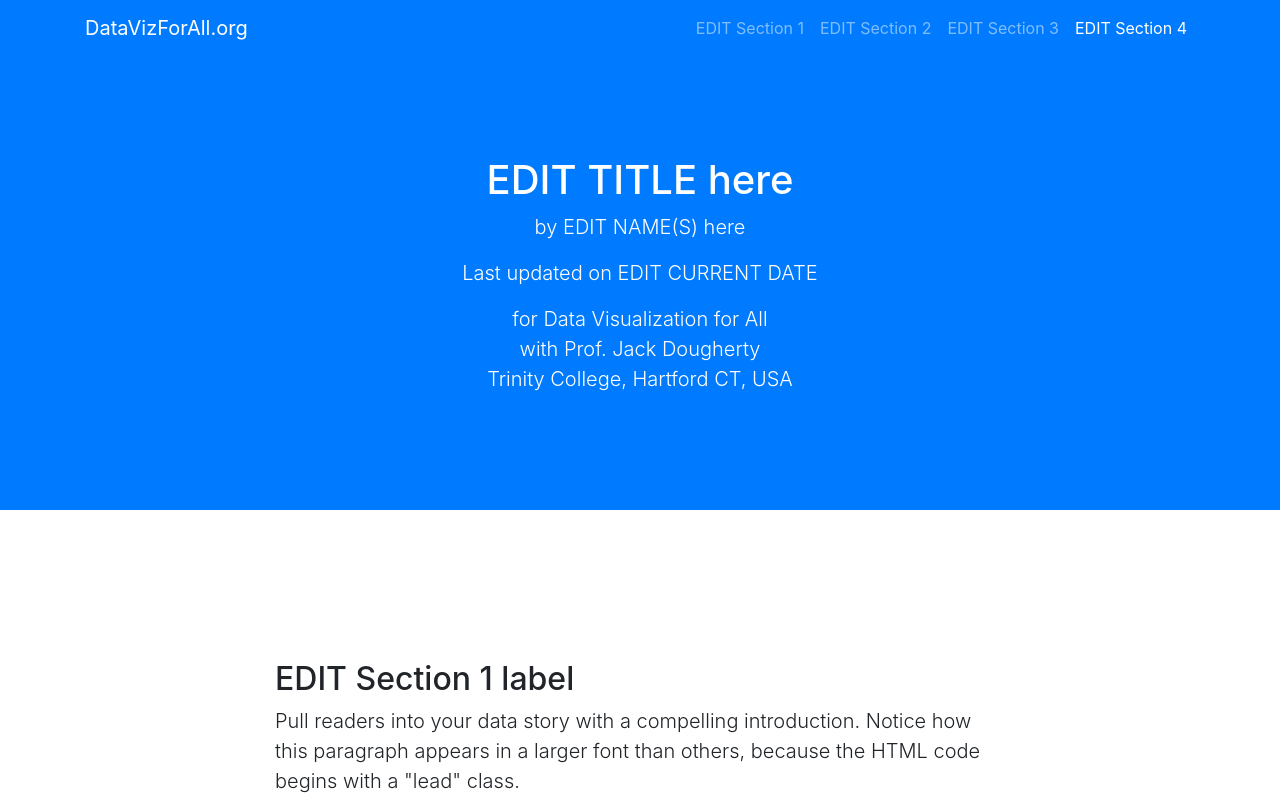
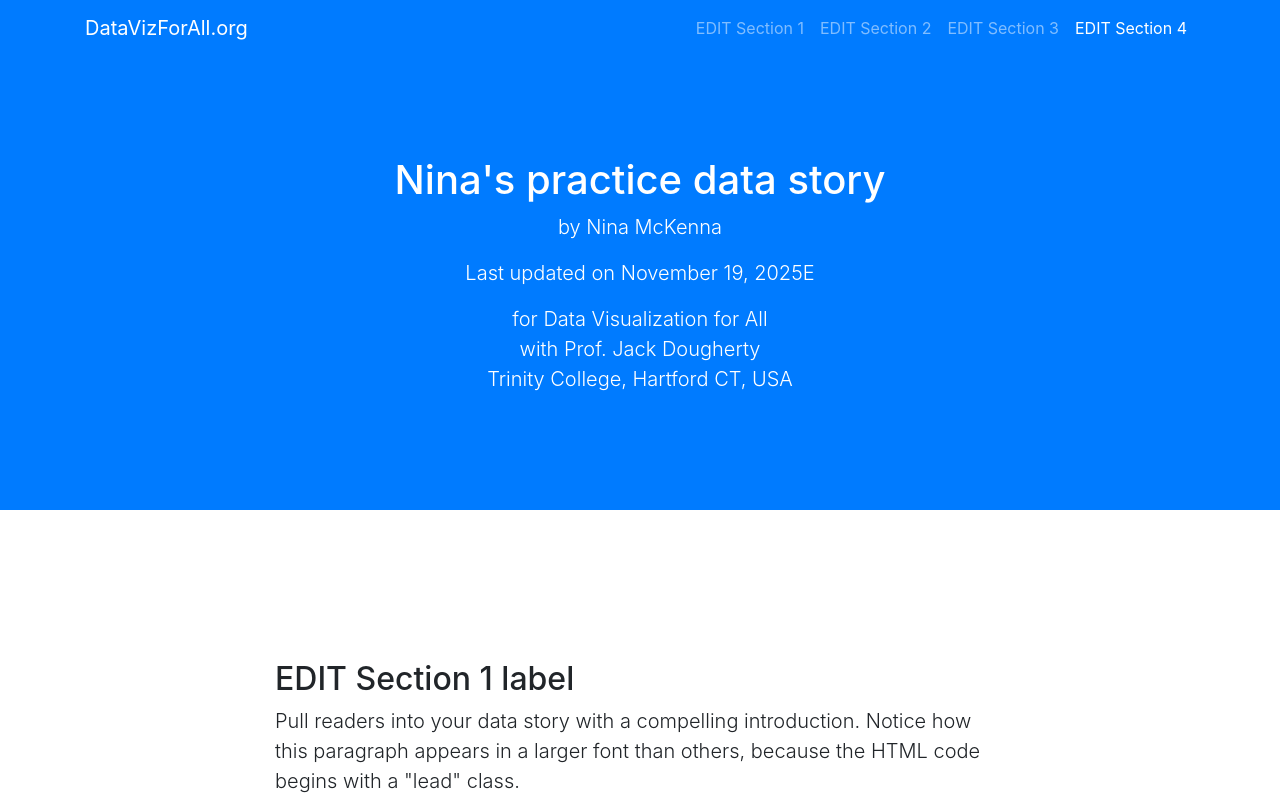
Before and after one commit to nina-mckenna/practice-data-viz, a plain HTML site: page index.html in a window 1280 px wide. Shown: the top 800 px of the page. Drawn offline with nearby package versions, Linux system fonts and the light colour scheme.

Commit message:
Update index.html

```diff
--- a/index.html
+++ b/index.html
@@ -53,9 +53,9 @@
 
   <header class="bg-primary text-white">
     <div class="container text-center">
-      <h1>EDIT TITLE here</h1>
-      <p class="lead">by EDIT NAME(S) here</p>
-      <p class="lead">Last updated on EDIT CURRENT DATE</p>
+      <h1>Nina's practice data story</h1>
+      <p class="lead">by Nina McKenna</p>
+      <p class="lead">Last updated on November 19, 2025E</p>
       <p class="lead">for Data Visualization for All</br>with Prof. Jack Dougherty</br>Trinity College, Hartford CT, USA</p>
     </div>
   </header>
```
